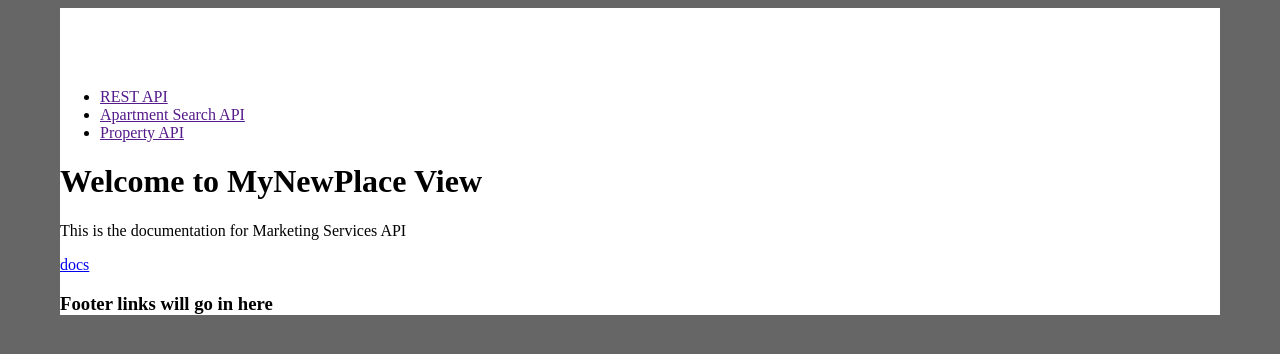
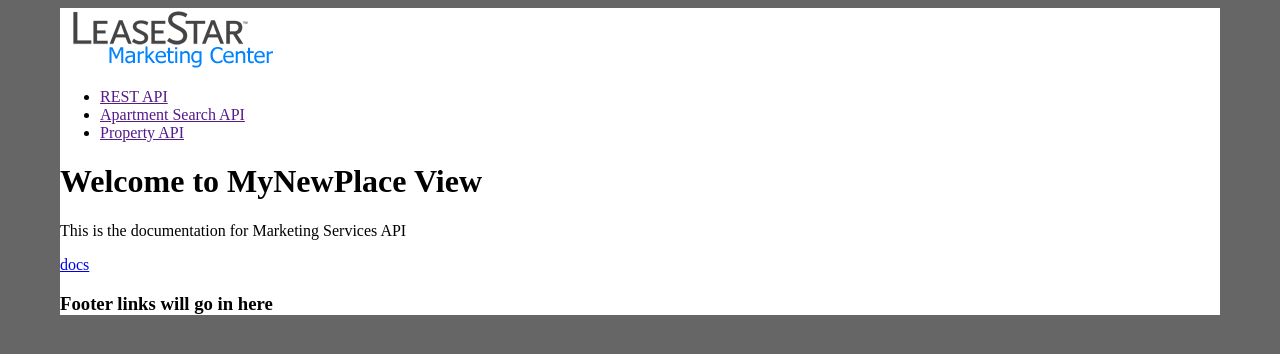
Before and after one commit to anitayip/API-Docs, a Jekyll site: the page built from index.html, in a window 1280 px wide. Shown: the top 354 px of the page. Built offline with Jekyll 4.4.1, drawn with Linux system fonts in a browser that asks for light colours.

Commit message:
added image tag for the header logo

```diff
--- a/_includes/header.html
+++ b/_includes/header.html
@@ -1,6 +1,6 @@
 <header>
 	<div id="logo">
-
+		<img src="assets/images/mc-leasestar-logo.png" alt="Lease Star Marketing Center API" />
 	</div>
 
 </header>
```
